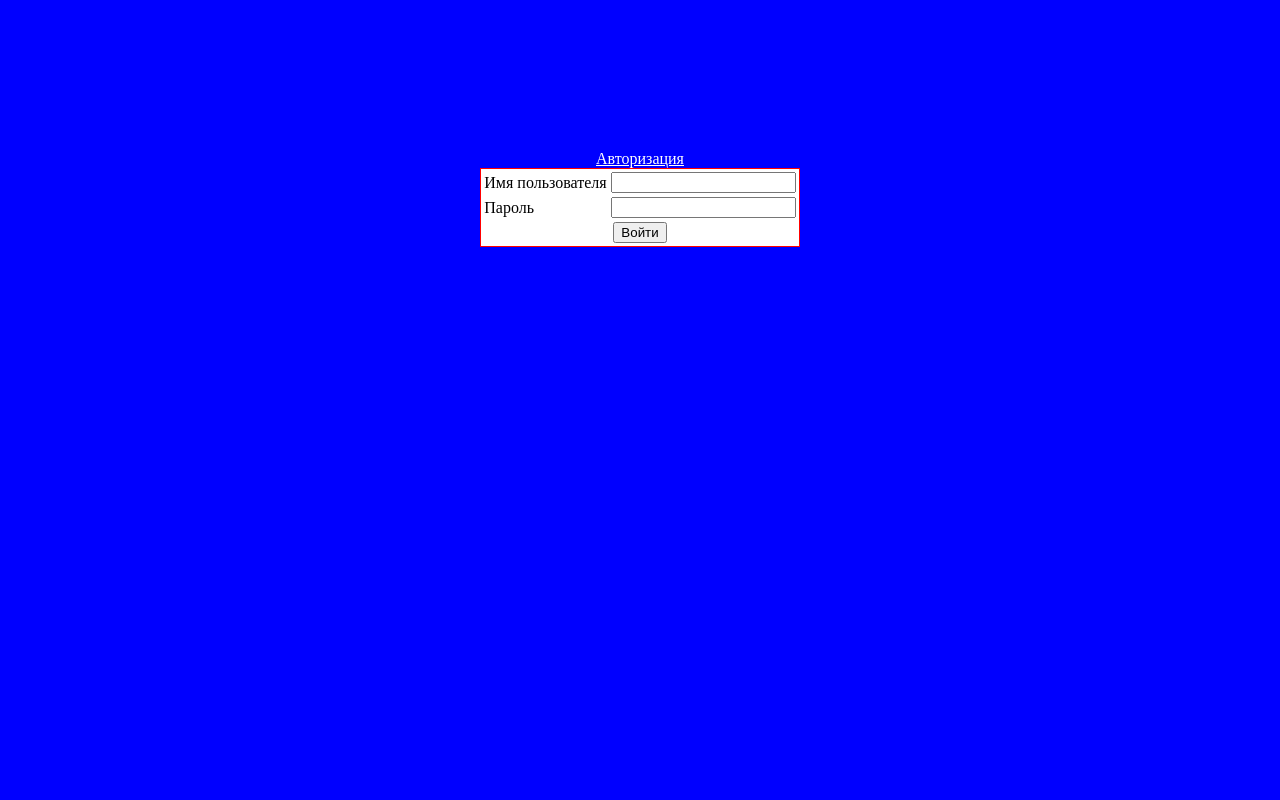
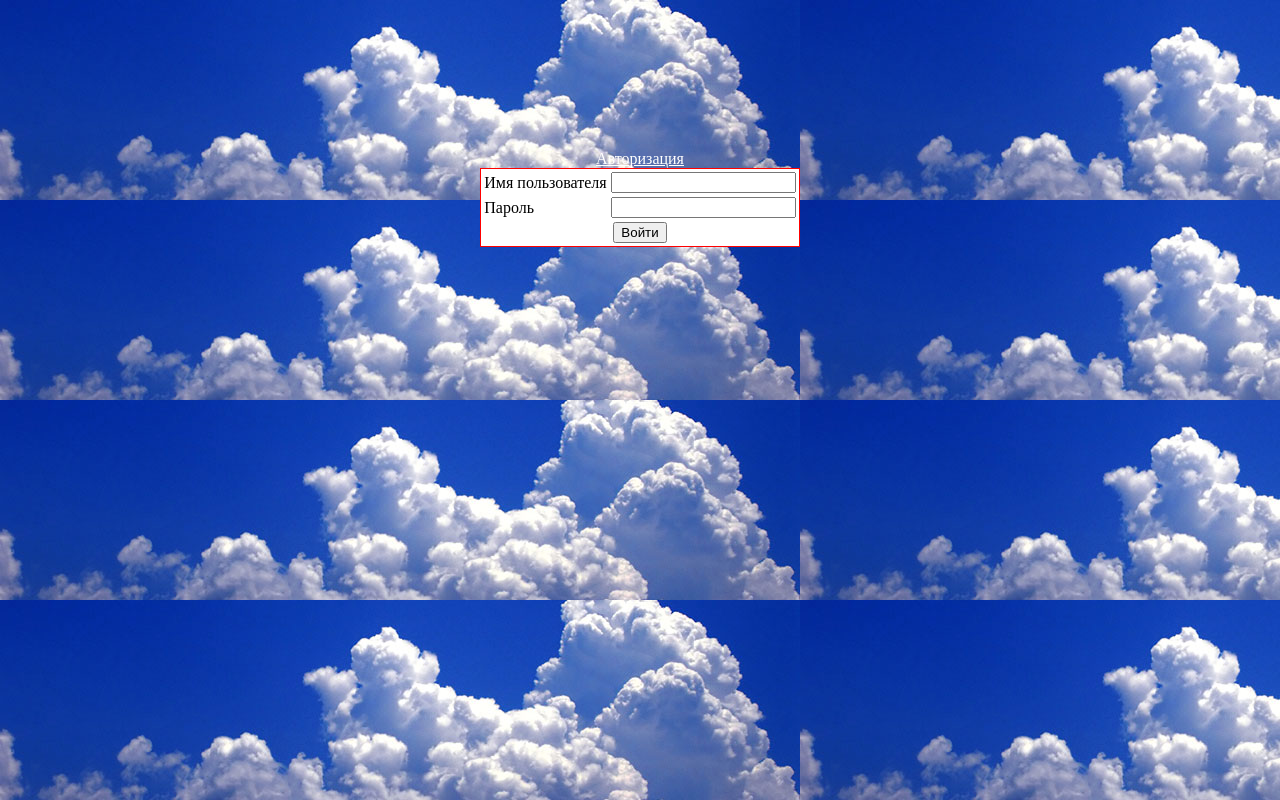
Before and after one commit to Pingvin8830/VNSR, a Django app: page /auth/login/ in a window 1280 px wide. Run offline with Django 3.2, Linux system fonts and the light colour scheme.

Commit message:
Добавление фонового изображения к странице авторизации

```diff
--- a/VNSR/static/auth_app/main.css
+++ b/VNSR/static/auth_app/main.css
@@ -1,5 +1,6 @@
 body {
 	background:				blue;
+	background-image:	url('../images/header.jpg');
 }
 
 table {
```
